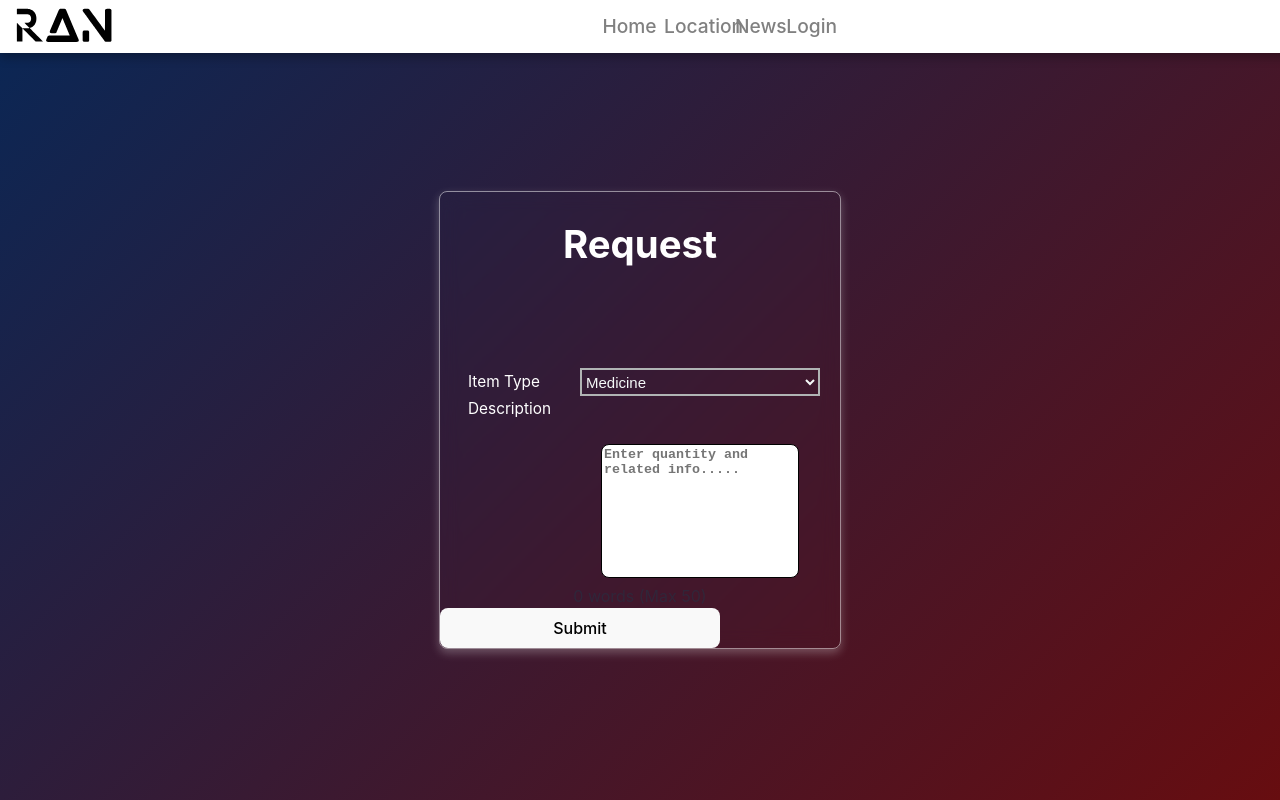
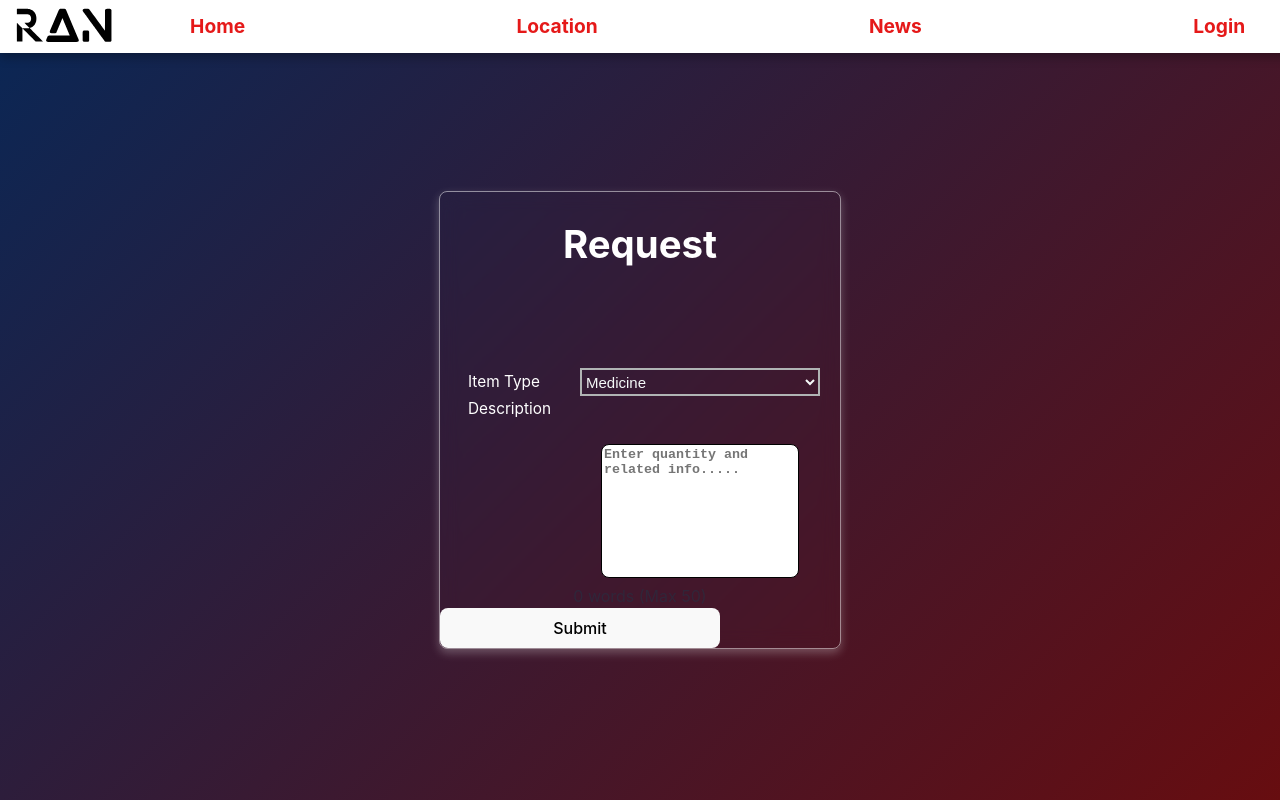
Before and after one commit to Abhinav352/MainProject_S8, a React (Vite) app in the folder main/: page /Req in a window 1280 px wide. Built offline with nearby package versions, Linux system fonts and the light colour scheme; no server answers.

Commit message:
navbar mod v2

```diff
--- a/main/src/assets/NavBar.css
+++ b/main/src/assets/NavBar.css
@@ -23,34 +23,35 @@ body{
   ul {
     list-style: none;
     display: flex;
-    justify-content:space-around;
-
-
     margin: 0;
-    padding: 0;
   }
-
-
 
   a {
     text-decoration: none;
-    color: rgb(251, 255, 237) ;
+
     padding: 1vh 0.1vw;
+   /* Adjust margin as needed */
+
     font-size: 1.5vw;
 
   }
   a:hover {
     text-decoration:underline;
+    color: rgb(30, 215, 147)!important;
 
   }
+
+  #noi{
+    margin-right:20vw ;
+  }
   .nav-text{
-    margin: 0 30%;
-    padding: 0;
-    color: grey;
+    color: rgb(229, 25, 25);
+    font-weight: bold;
   }
 
-
-
+  .nav-text:focus{
+    color: rgb(30, 215, 147);
+  }
 
 
    @media screen and (min-width: 601px) {
@@ -61,9 +62,10 @@ body{
       z-index: 10;
     }
 
-    li {
-      margin-bottom: 0;
+    a{
+      margin-right: 1vw;
     }
+
     .logopic {
       position: fixed;
       width: 10%;
--- a/main/src/assets/NavBar.jsx
+++ b/main/src/assets/NavBar.jsx
@@ -11,9 +11,9 @@ const NavBar = () => {
     <nav className="navbar">
     <img src="/logo-black.svg" alt="log" className="logopic" />
       <ul >
-        <li  ><Link className='nav-text' to='/'>Home</Link></li>
-        <li ><Link className='nav-text' to='/loc'>Location</Link></li>
-        <li ><Link className='nav-text' to='/News'>News</Link></li>
+        <li id='noi' ><Link className='nav-text' to='/'>Home</Link></li>
+        <li id='noi'><Link className='nav-text' to='/loc'>Location</Link></li>
+        <li id='noi'><Link className='nav-text' to='/News'>News</Link></li>
         <li ><Link className='nav-text' to='/Login'>Login</Link></li>
 
 
```
